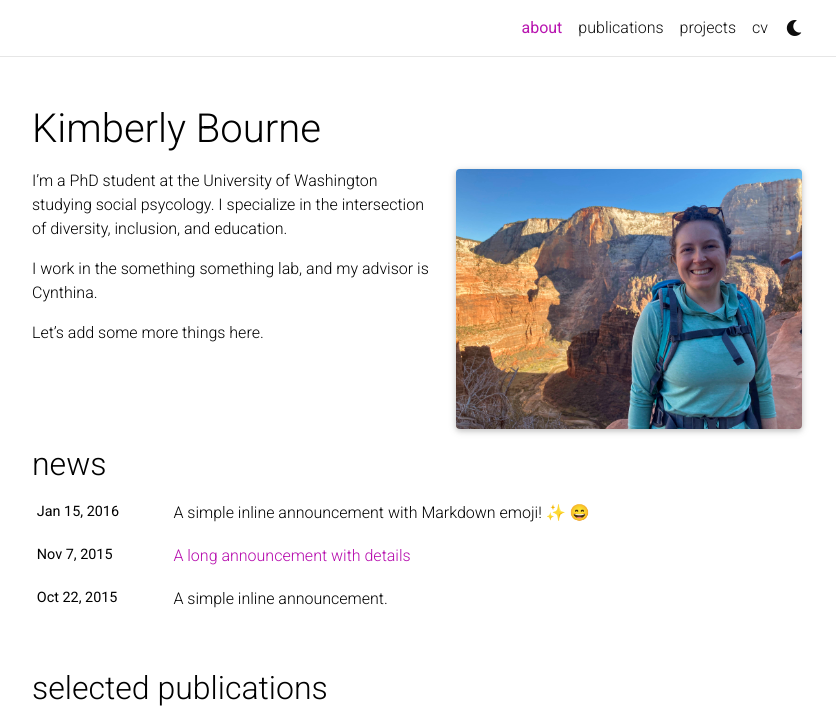
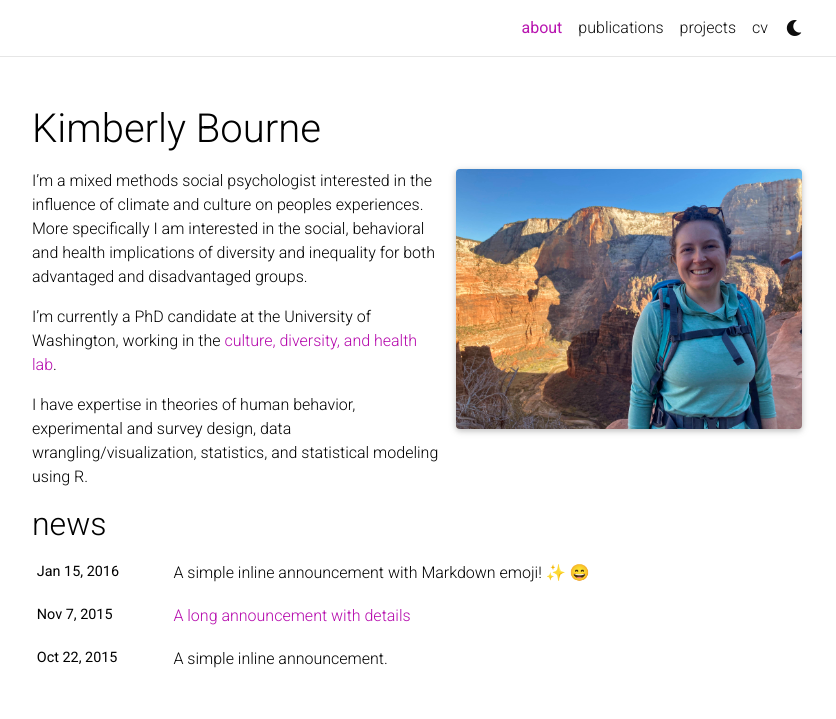
Before and after one commit to kabourne1216/kabourne1216.github.io, a Jekyll site: the page built from _pages/about.md, in a window 1280 px wide and 953 px high, cut to the strip 0-719 px from the top of the window. Shown: the whole strip, without its empty margins (223-1059 px from the left). Built offline with Jekyll 4.4.1, drawn with Linux system fonts in a browser that asks for light colours; full-size pictures stand in for the smaller copies a plugin makes; emoji names are drawn with the system emoji font; comment, search, counter and statistics services are not loaded; a style sheet for code colours, icons or effects is not loaded.

Commit message:
Update about.md

```diff
--- a/_pages/about.md
+++ b/_pages/about.md
@@ -15,8 +15,8 @@ selected_papers: true # includes a list of papers marked as "selected={true}"
 social: false  # includes social icons at the bottom of the page
 ---
 
-I'm a PhD student at the University of Washington studying social psycology. I specialize in the intersection of diversity, inclusion, and education.
+I'm a mixed methods social psychologist interested in the influence of climate and culture on peoples experiences. More specifically I am interested in the social, behavioral and health implications of diversity and inequality for both advantaged and disadvantaged groups.
 
-I work in the something something lab, and my advisor is Cynthina.
+I'm currently a PhD candidate at the University of Washington, working in the [culture, diversity, and health lab](https://depts.washington.edu/cdhlab/).
 
-Let's add some more things here.
+I have expertise in theories of human behavior, experimental and survey design, data wrangling/visualization, statistics, and statistical modeling using R.
```
